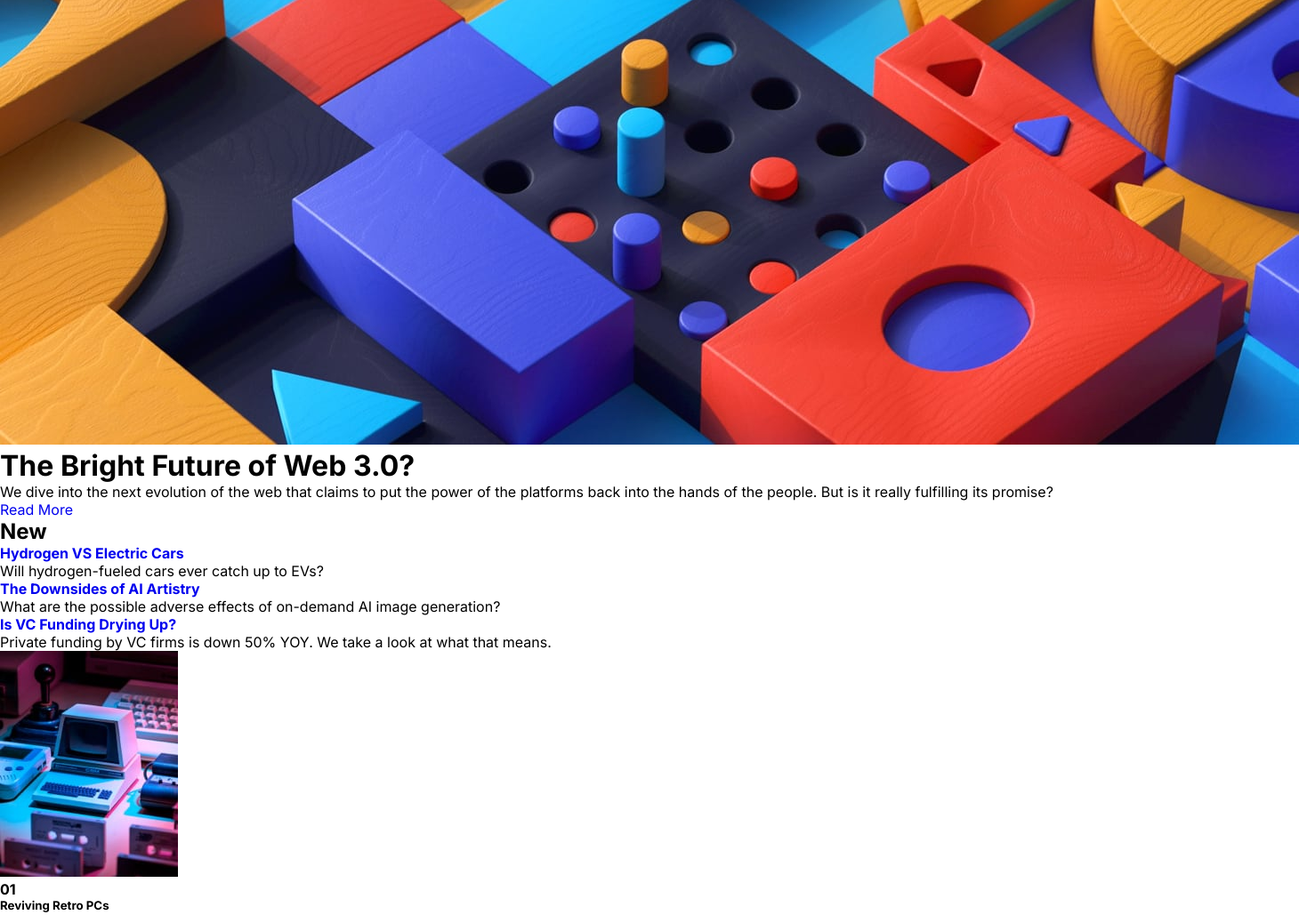
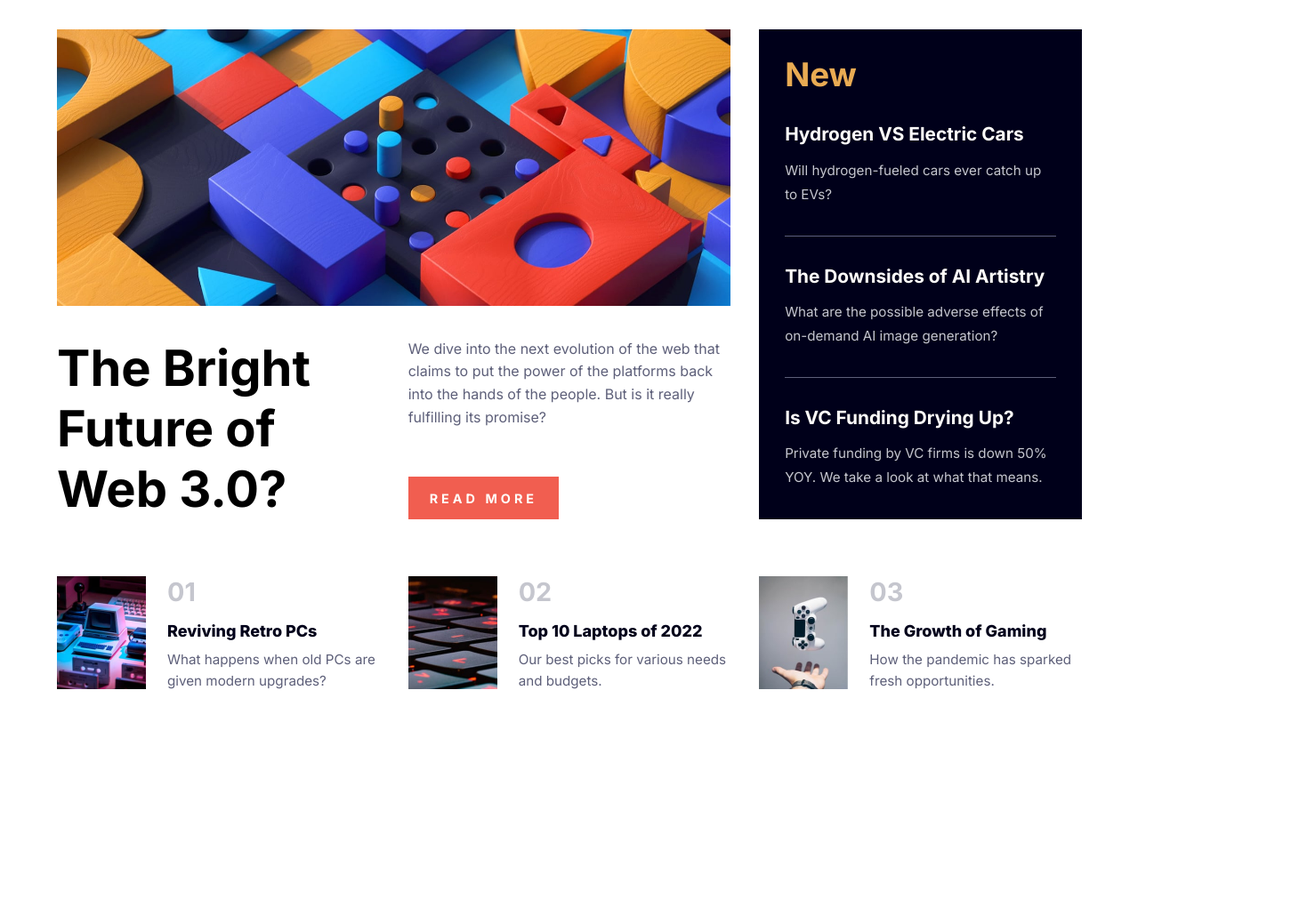
Before and after one commit to adil-khursheed/news-homepage, a plain HTML site: page index.html in a window 1280 px wide. Shown: the part 100-1129 px from the top of the page at 89% size, 1460 px wide, since content can reach past the window. After the commit the page ends 911 px from the top, so only its background shows below. Drawn offline with Linux system fonts and the light colour scheme.

Commit message:
Page styling done

```diff
--- a/index.html
+++ b/index.html
@@ -51,16 +51,17 @@
             power of the platforms back into the hands of the people. But is it
             really fulfilling its promise?
           </p>
-          <a href="#">Read More</a>
+          <div class="cta">
+            <a href="#">Read More</a>
+          </div>
         </div>
         <div class="grid-4">
-          <aside class="sidebar">
             <h2>New</h2>
-            <div class="new-blog-topics">
+            <div class="new-blog-topics border-bottom">
               <h4><a href="#">Hydrogen VS Electric Cars</a></h4>
               <p>Will hydrogen-fueled cars ever catch up to EVs?</p>
             </div>
-            <div class="new-blog-topics">
+            <div class="new-blog-topics border-bottom">
               <h4><a href="#">The Downsides of AI Artistry</a></h4>
               <p>
                 What are the possible adverse effects of on-demand AI image
@@ -74,7 +75,6 @@
                 what that means.
               </p>
             </div>
-          </aside>
         </div>
       </div>
 
@@ -85,7 +85,7 @@
           </div>
           <div class="topic-text">
             <h4>01</h4>
-            <h5>Reviving Retro PCs</h5>
+            <h5><a href="#">Reviving Retro PCs</a></h5>
             <p>What happens when old PCs are given modern upgrades?</p>
           </div>
         </div>
@@ -95,17 +95,17 @@
           </div>
           <div class="topic-text">
             <h4>02</h4>
-            <h5>Top 10 Laptops of 2022</h5>
+            <h5><a href="#">Top 10 Laptops of 2022</a></h5>
             <p>Our best picks for various needs and budgets.</p>
           </div>
         </div>
         <div class="topic">
           <div class="topic-img">
-            <img src="assets/images/image-retro-pcs.jpg" alt="" />
+            <img src="assets/images/image-gaming-growth.jpg" alt="" />
           </div>
           <div class="topic-text">
             <h4>03</h4>
-            <h5>The Growth of Gaming</h5>
+            <h5> <a href="#">The Growth of Gaming</a></h5>
             <p>How the pandemic has sparked fresh opportunities.</p>
           </div>
         </div>
--- a/style.css
+++ b/style.css
@@ -22,6 +22,7 @@
 
 body{
     min-height: 100vh;
+    padding-bottom: 2rem;
 }
 
 .navigation,
@@ -33,10 +34,10 @@ body{
 
 .header{
     width: 100%;
-    position: fixed;
+    position: relative;
     top: 0;
     left: 0;
-    padding: 2rem 0;
+    padding: 4rem 0 1rem;
     z-index: 999;
 }
 
@@ -101,3 +102,158 @@ body{
 #close-menu-btn{
     display: none;
 }
+
+main{
+    max-width: 1200px;
+    padding: 0 1.5rem;
+    margin: 0 auto;
+}
+
+.hero-layout{
+    display: grid;
+    grid-template-columns: repeat(3, 1fr);
+    gap: 2rem;
+    margin: 1.5rem 0 4rem;
+}
+
+.grid-1{
+    grid-column: 1 / 3;
+}
+
+.grid-1 img{
+    width: 100%;
+}
+
+.grid-2,
+.grid-3{
+    grid-row: 2 / 7;
+}
+
+.grid-2 h1{
+    font-size: 3.5rem;
+}
+
+.grid-3{
+    display: flex;
+    flex-direction: column;
+}
+
+.grid-3 p{
+    font-size: 1rem;
+    color: var(--dark-grayish-blue);
+    line-height: 1.6;
+}
+
+.grid-3 .cta{
+    align-self: flex-start;
+    margin-top: auto;
+}
+
+.grid-3 .cta a{
+    display: block;
+    background-color: var(--soft-red);
+    padding: 0.95rem 1.5rem;
+    color: var(--off-white);
+    text-transform: uppercase;
+    letter-spacing: 4px;
+    font-weight: 700;
+    font-size: 0.9rem;
+    transition: all 0.3s;
+}
+
+.grid-3 .cta a:hover,
+.grid-3 .cta a:active{
+    background-color: var(--very-dark-blue);
+    transform: translateY(-8px);
+    -webkit-box-shadow: 0 5px 8px -2px rgba(0, 0, 0, 0.6);
+    -moz-box-shadow: 0 5px 8px -2px rgba(0, 0, 0, 0.6);
+    box-shadow: 0 5px 8px -2px rgba(0, 0, 0, 0.6);
+}
+
+.grid-4{
+    grid-area: 1 / 3 / 7 / 4;
+    background-color: var(--very-dark-blue);
+    padding: 1.8rem;
+}
+
+.grid-4 h2{
+    font-size: 2.3rem;
+    color: var(--soft-orange);
+    margin-bottom: 2rem;
+}
+
+.new-blog-topics.border-bottom{
+    border-bottom: 1px solid var(--dark-grayish-blue);
+    margin-bottom: 2rem;
+}
+
+.new-blog-topics h4{
+    margin-bottom: 0.9rem;
+}
+
+.new-blog-topics h4 a{
+    color: var(--off-white);
+    font-size: 1.3rem;
+}
+
+.new-blog-topics h4 a:hover,
+.new-blog-topics h4 a:active{
+    color: var(--soft-orange);
+}
+
+.new-blog-topics p{
+    font-size: 0.95rem;
+    color: var(--grayish-blue);
+    line-height: 1.8;
+}
+
+.new-blog-topics.border-bottom p{
+    margin-bottom: 2rem;
+}
+
+.tech-blog{
+    display: grid;
+    grid-template-columns: repeat(auto-fit, minmax(300px, 1fr));
+    gap: 2rem;
+}
+
+.topic{
+    display: flex;
+    align-items: center;
+    gap: 1.5rem;
+}
+
+.topic-img{
+    max-width: 100px;
+}
+
+.topic-img img{
+    width: 100%;
+}
+
+.topic-text h4{
+    font-size: 1.8rem;
+    color: var(--grayish-blue);
+    margin-bottom: 1rem;
+}
+
+.topic-text h5{
+    margin-bottom: 0.6rem;
+}
+
+.topic-text h5 a{
+    color: var(--very-dark-blue);
+    font-size: 1.125rem;
+    font-weight: 800;
+}
+
+.topic-text h5 a:hover,
+.topic-text h5 a:active{
+    color: var(--soft-red);
+}
+
+.topic-text p{
+    color: var(--dark-grayish-blue);
+    font-size: 0.95rem;
+    line-height: 1.6;
+}
```
